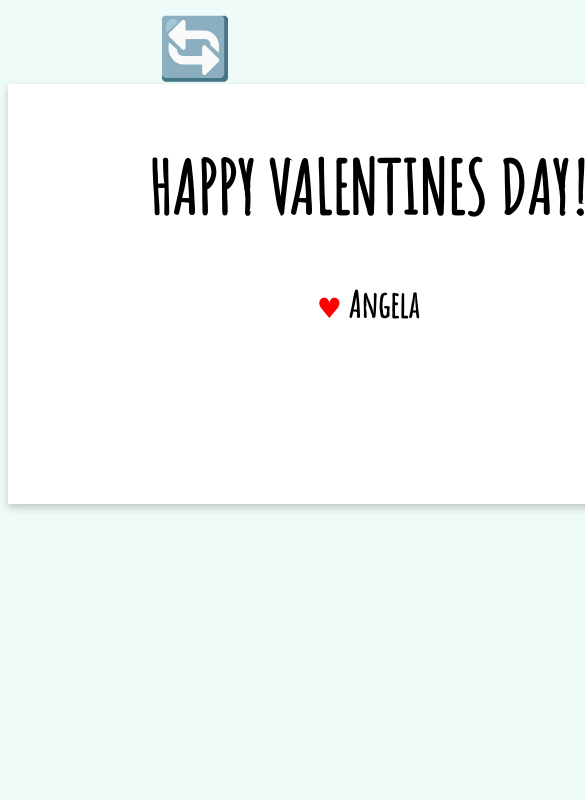
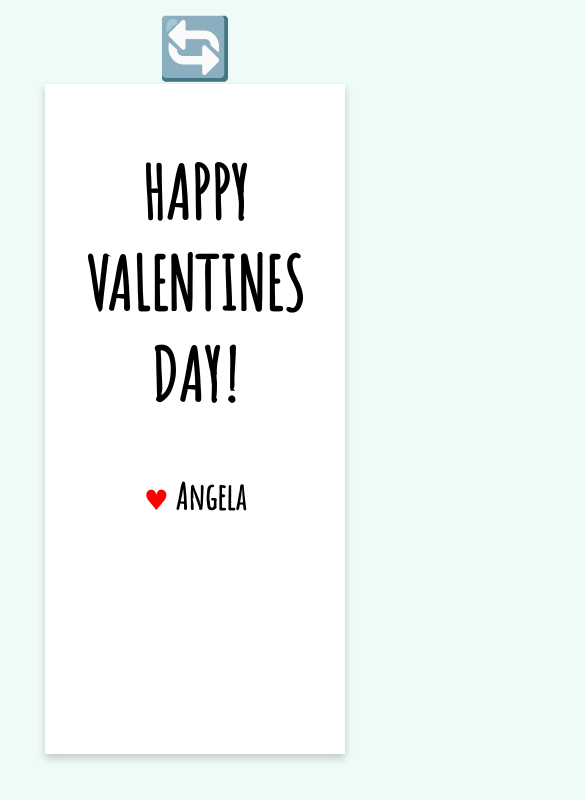
Before and after one commit to adamaso-zz/valentines-day-card, a plain HTML site: page index.html in a window 390 px wide. Shown: the top 800 px of the page, 585 px wide, since content can reach past the window. Drawn offline with Linux system fonts and the light colour scheme.

Commit message:
made that shit responsive

```diff
--- a/style.css
+++ b/style.css
@@ -12,6 +12,7 @@ html {
 
 h1 {
     font-size: 72px;
+    padding: 5px;
 }
 
 p {
@@ -20,7 +21,7 @@ p {
 }
 
 .card {
-    width: 700px;
+    width: 75%;
     height: 400px;
     margin: 0 auto;
     padding: 10px;
@@ -45,12 +46,18 @@ p {
     font-size: 60px;
 }
 
-
 #text{
-    font-family: 'Amatic SC', cursive;
     font-size: 36px;
 }
 
 .container {
     text-align: center;
 }
+
+@media (max-width: 600px) {
+
+    .card {
+        height: 650px;
+    }
+
+}
```
